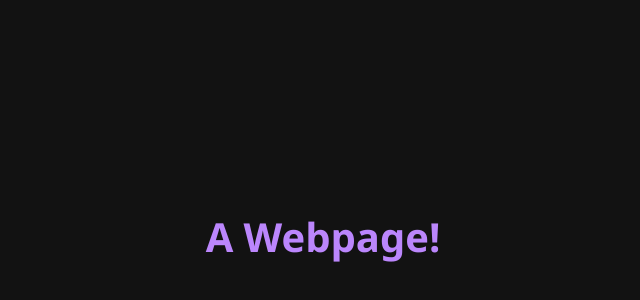
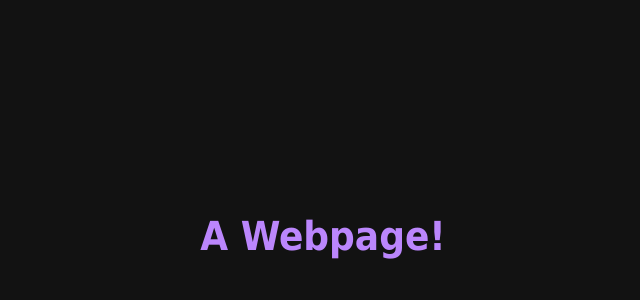
Before and after one commit to Kyrylo-Bakumenko/kyrylobaku.me, a plain HTML site: page index.html in a window 1280 px wide. Shown: the part 92-392 px from the top of the page, 317-957 px from the left. Drawn offline with Linux system fonts and the light colour scheme.

Commit message:
remove redundencies from previous version

```diff
--- a/styles.css
+++ b/styles.css
@@ -1,8 +1,7 @@
 /* css styles for index.html */
 body {
-    font-family: 'Segoe UI', Tahoma, Geneva, Verdana, sans-serif;
+    font-family: Tahoma;
     background-color: #121212;
-    color: #E0E0E0;
     text-align: center;
     display: flex;
     justify-content: center;
```
